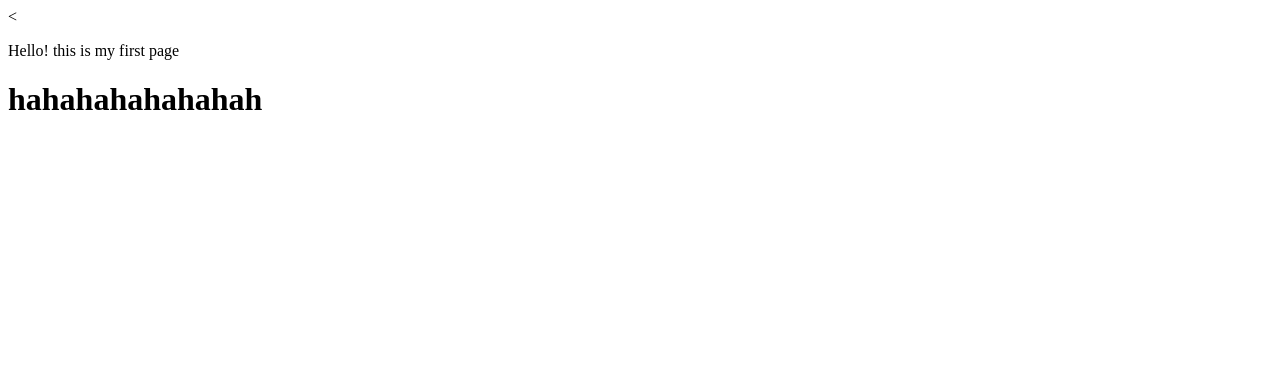
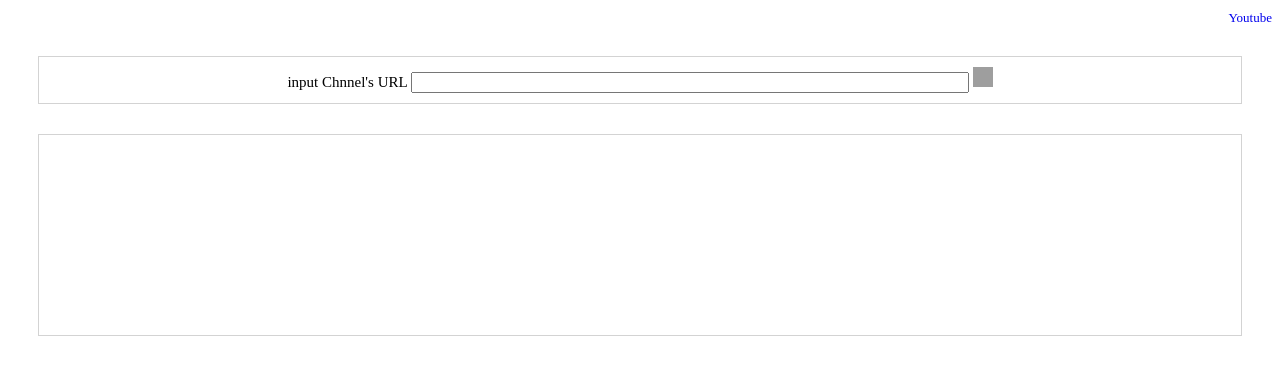
Before and after one commit to hyunji321/my-first-blog, a Django app: page / in a window 1280 px wide. Shown: the top 375 px of the page. Run offline with Django 3.2, Linux system fonts and the light colour scheme; grey boxes are pictures that could not be loaded.

Commit message:
web-project

```diff
--- /dev/null
+++ b/blog/form.py
@@ -0,0 +1,3 @@
+from django import forms
+
+class
--- /dev/null
+++ b/blog/static/css/blog.css
@@ -0,0 +1,26 @@
+<style>
+.shortcut{
+
+}
+
+
+.Search{
+  font-size: 15px;
+  border: 1px solid LightGrey;
+  margin: 30px;
+  padding: 10px 0px;
+  position: relative;
+  text-align: center;
+
+}
+
+.Search #youtubeChannel{
+  width: 550px;
+}
+
+.ChannelInfo{
+  border: 1px solid LightGrey;
+  margin: 30px;
+  padding: 100px 0px;
+}
+</style>
--- a/blog/templates/blog/post_list.html
+++ b/blog/templates/blog/post_list.html
@@ -1,11 +1,38 @@
-<<!DOCTYPE html>
+<!--
+{% load static %}
+<%@ page contentTypes = "text/html"; charset = UTF-8 pageEncoding = "UTF-8"%>
+-->
+<!DOCTYPE html>
 <html lang="en" dir="ltr">
   <head>
-    <meta charset="utf-8">
-    <title></title>
-  </head>
-  <body>
-    <p>Hello! this is my first page</p>
-    <h1>hahahahahahahah</h1>
+  <script>
+    function goData(){
+      var form = document.userinput;
+      form.action = "passing.php"
+    }
+    </script>
+      <link rel = "stylesheet" href="{% static 'css/blog.css' %}" type = "text/css">
+      <meta charset="utf-8">
+      <title>Sort Video</title>
+
+    </head>
+    <body>
+      <div class ="shortcut" style = "text-align:right">
+          <a href = "https://www.youtube.com/" target  = "_blank" style = "text-decoration:none;font-size:13px">Youtube</a>
+      </div>
+
+      <!--검색하는 창 만들기  옆에 이모티콘과 검색창-->
+      <section class ="Search">
+        <form onSubmit = "goData()" method="POST">
+          <label for = "youtubeChannel">input Chnnel's URL</label>
+          <input type="url" name = "youtubeChannel" id = "youtubeChannel">
+          <input type = "image" name = "sumbit" src = "https://svgsilh.com/svg/1093183.svg" alt = "Enter" width = 20 height = 20>
+        </form>
+    </section>
+
+    <!-- 검색한 유튜브의 채널의 이미지, 이름, 구독자수, 채널의 수 보여주는 공간 -->
+    <section class = "ChannelInfo">
+
+    </section>
   </body>
 </html>
--- a/mysite/settings.py
+++ b/mysite/settings.py
@@ -11,7 +11,7 @@ https://docs.djangoproject.com/en/3.1/ref/settings/
 """
 
 from pathlib import Path
-
+import os
 # Build paths inside the project like this: BASE_DIR / 'subdir'.
 BASE_DIR = Path(__file__).resolve().parent.parent
 
@@ -117,7 +117,7 @@ USE_TZ = True
 
 # Static files (CSS, JavaScript, Images)
 # https://docs.djangoproject.com/en/3.1/howto/static-files/
-import os
+
 
 STATIC_URL = '/static/'
 STATIC_ROOT = os.path.join(BASE_DIR, 'static')
```
Also changed, not shown: 2 other files.
